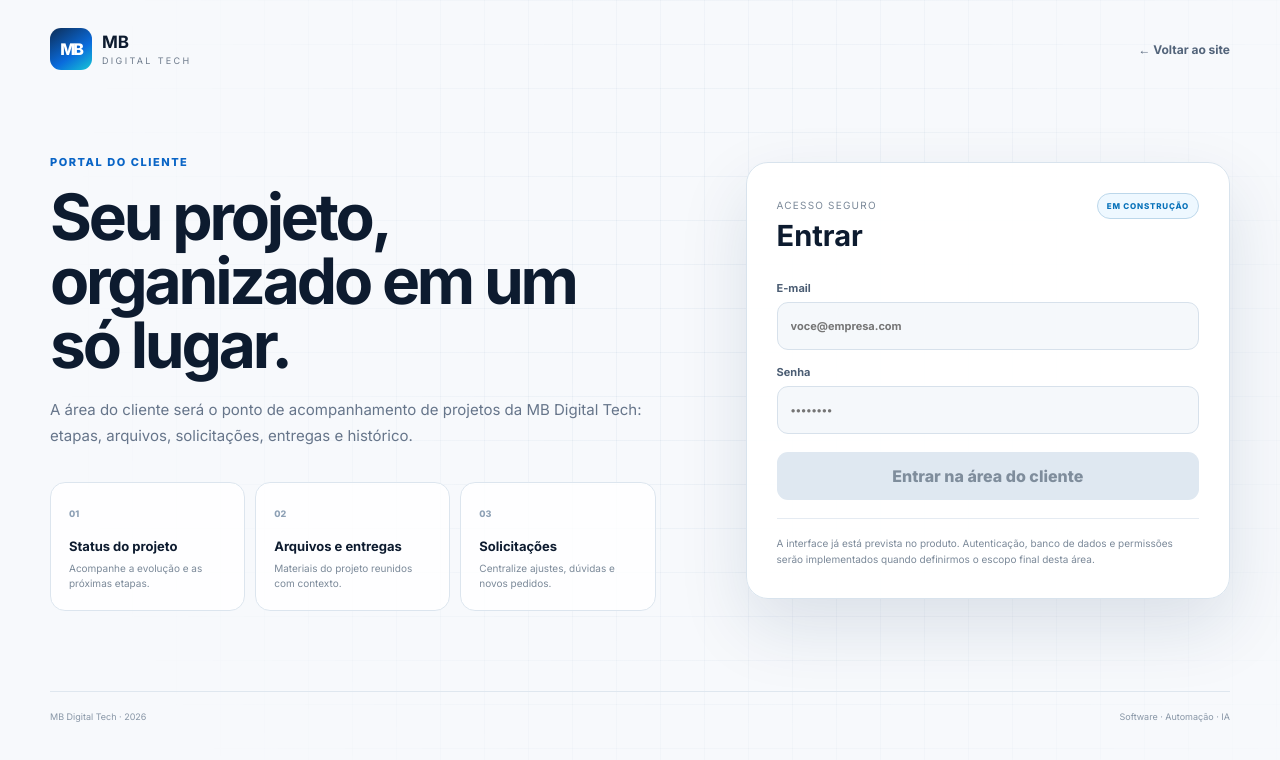
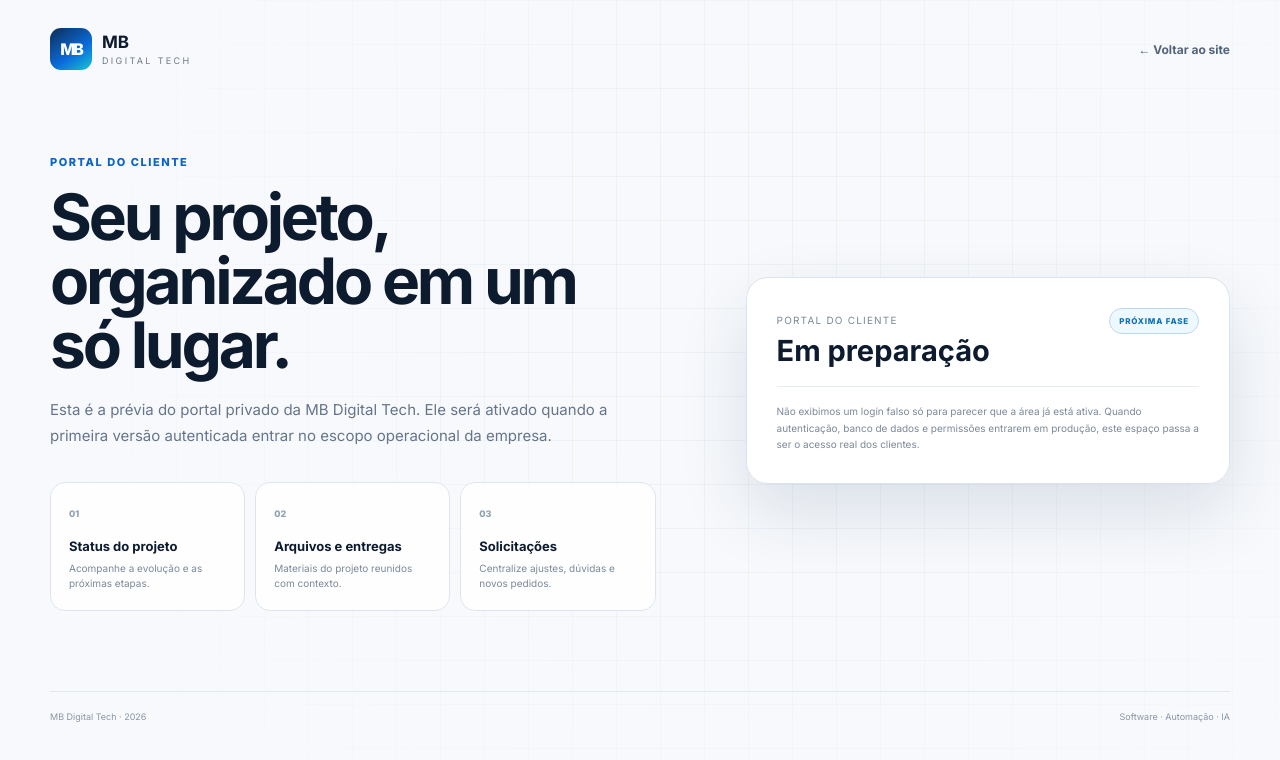
Before and after one commit to refreshmeat/MBdigitaltech, a Next.js app: page /cliente in a window 1280 px wide. Shown: the top 760 px of the page. Built offline with nearby package versions, Linux system fonts and the light colour scheme; no server answers.

Commit message:
copy: make client portal status explicit

```diff
--- a/app/cliente/page.tsx
+++ b/app/cliente/page.tsx
@@ -26,7 +26,7 @@ export default function ClientePage() {
           <span className={styles.kicker}>Portal do cliente</span>
           <h1>Seu projeto, organizado em um só lugar.</h1>
           <p>
-            A área do cliente será o ponto de acompanhamento de projetos da MB Digital Tech: etapas, arquivos, solicitações, entregas e histórico.
+            Esta é a prévia do portal privado da MB Digital Tech. Ele será ativado quando a primeira versão autenticada entrar no escopo operacional da empresa.
           </p>
 
           <div className={styles.features}>
@@ -39,27 +39,15 @@ export default function ClientePage() {
         <div className={styles.card}>
           <div className={styles.cardHeader}>
             <div>
-              <span>Acesso seguro</span>
-              <h2>Entrar</h2>
+              <span>Portal do cliente</span>
+              <h2>Em preparação</h2>
             </div>
-            <span className={styles.status}>EM CONSTRUÇÃO</span>
+            <span className={styles.status}>PRÓXIMA FASE</span>
           </div>
 
-          <form className={styles.form}>
-            <label>
-              E-mail
-              <input type="email" placeholder="voce@empresa.com" disabled />
-            </label>
-            <label>
-              Senha
-              <input type="password" placeholder="••••••••" disabled />
-            </label>
-            <button type="button" disabled>Entrar na área do cliente</button>
-          </form>
-
-          <p className={styles.note}>
-            A interface já está prevista no produto. Autenticação, banco de dados e permissões serão implementados quando definirmos o escopo final desta área.
-          </p>
+          <div className={styles.note}>
+            Não exibimos um login falso só para parecer que a área já está ativa. Quando autenticação, banco de dados e permissões entrarem em produção, este espaço passa a ser o acesso real dos clientes.
+          </div>
         </div>
       </section>
 
```
